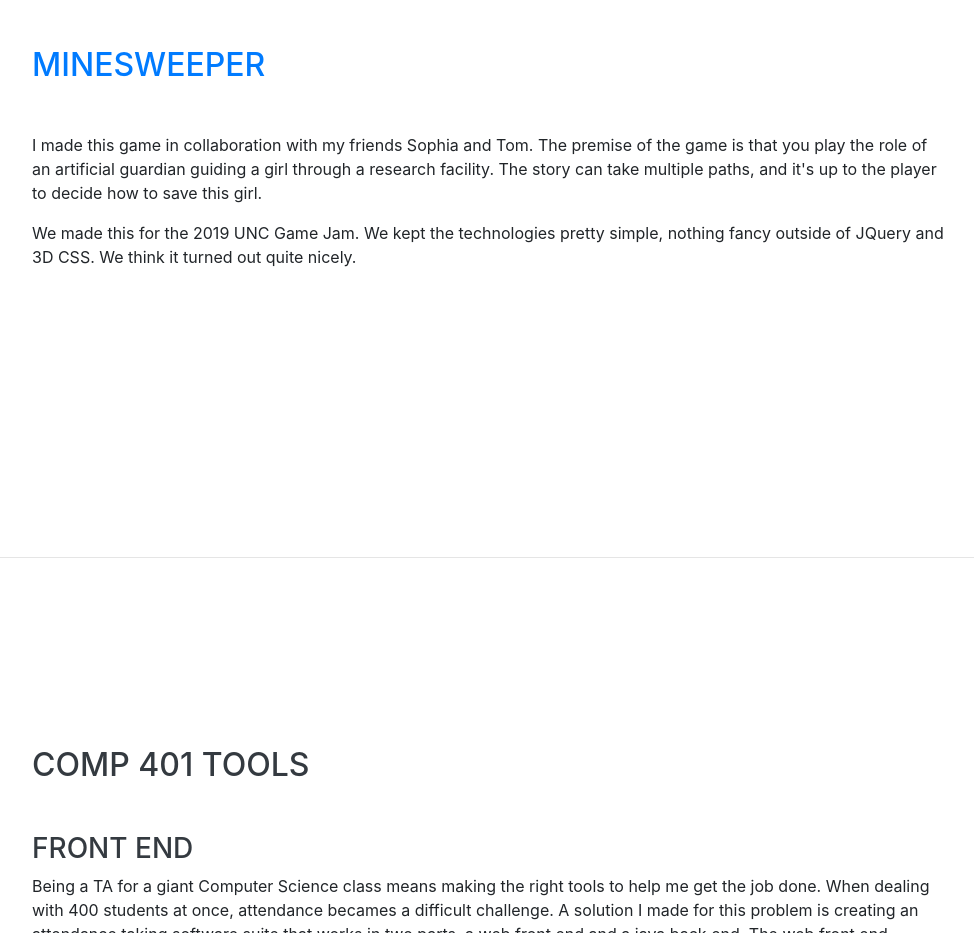
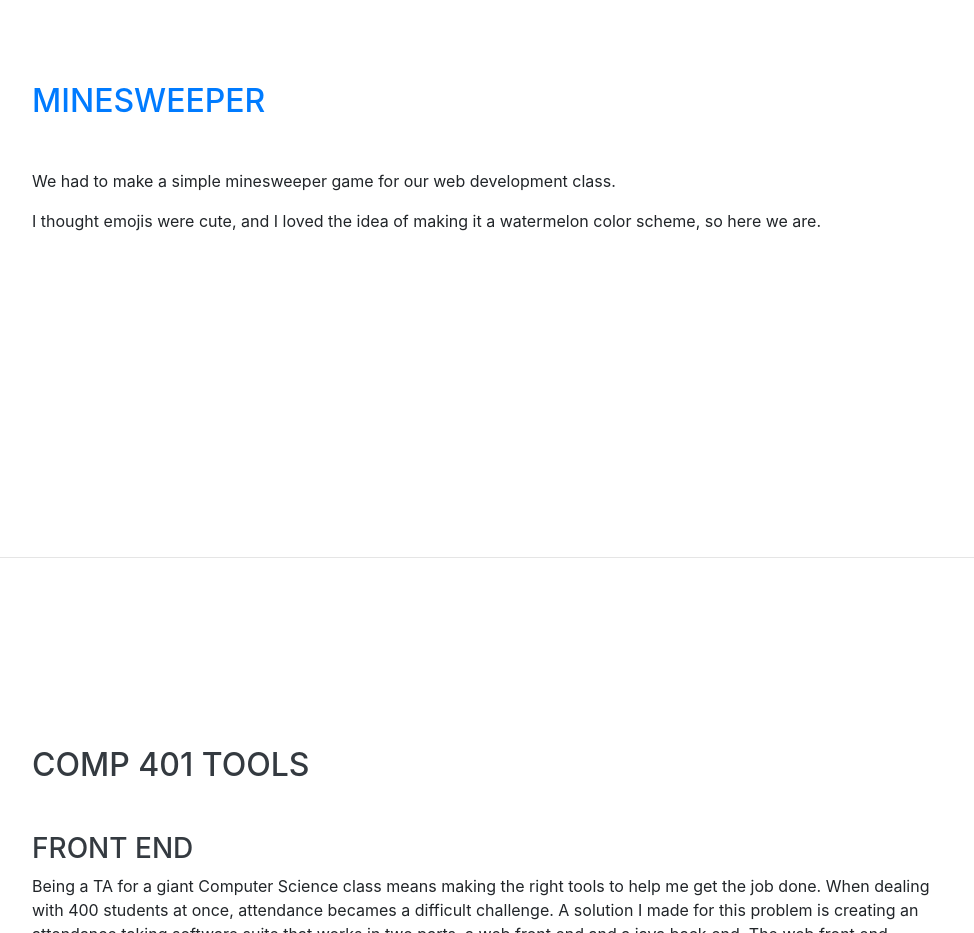
Before and after one commit to nkomirisetti/nkomirisetti.github.io, a website with bundled scripts: page index.html in a window 1280 px wide. Shown: the part 3400-4333 px from the top of the page, without its empty margins (288-1262 px from the left). Built offline with nearby package versions, Linux system fonts and the light colour scheme; a web font is replaced by a local one.

Commit message:
Update index.html

```diff
--- a/index.html
+++ b/index.html
@@ -187,8 +187,8 @@
     <section class="resume-section p-3 p-lg-5 d-flex align-items-center" id="minesweeper">
       <div class="w-100">
         <h2 class="mb-5"><a href="https://nkomirisetti.github.io/Minesweeper/">Minesweeper</a></h2>
-        <p>I made this game in collaboration with my friends Sophia and Tom. The premise of the game is that you play the role of an artificial guardian guiding a girl through a research facility. The story can take multiple paths, and it's up to the player to decide how to save this girl.</p>
-        <p class="mb-0">We made this for the 2019 UNC Game Jam.  We kept the technologies pretty simple, nothing fancy outside of JQuery and 3D CSS. We think it turned out quite nicely. </p>
+        <p>We had to make a simple minesweeper game for our web development class.</p>
+        <p class="mb-0">I thought emojis were cute, and I loved the idea of making it a watermelon color scheme, so here we are. </p>
       </div>
     </section>
 
```
